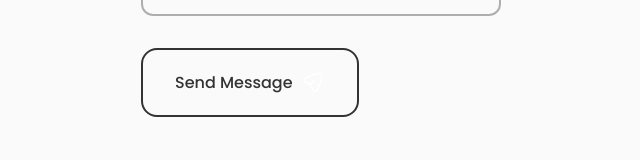
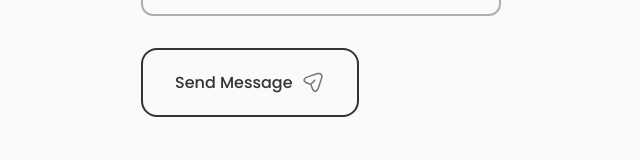
Before and after one commit to Eleoes/personal-portfolio, a React (Vite) app: page / in a window 1280 px wide. Shown: the part 4463-4623 px from the top of the page, without its empty margins (319-959 px from the left). Built offline with nearby package versions, Linux system fonts and the light colour scheme.

Commit message:
fixed contact button svg color

```diff
--- a/src/components/contact/Contact.jsx
+++ b/src/components/contact/Contact.jsx
@@ -38,11 +38,11 @@ const Contact = () => {
                                 >
                                 <path
                                     d="M14.2199 21.9352C13.0399 21.9352 11.3699 21.1052 10.0499 17.1352L9.32988 14.9752L7.16988 14.2552C3.20988 12.9352 2.37988 11.2652 2.37988 10.0852C2.37988 8.91525 3.20988 7.23525 7.16988 5.90525L15.6599 3.07525C17.7799 2.36525 19.5499 2.57525 20.6399 3.65525C21.7299 4.73525 21.9399 6.51525 21.2299 8.63525L18.3999 17.1252C17.0699 21.1052 15.3999 21.9352 14.2199 21.9352ZM7.63988 7.33525C4.85988 8.26525 3.86988 9.36525 3.86988 10.0852C3.86988 10.8052 4.85988 11.9052 7.63988 12.8252L10.1599 13.6652C10.3799 13.7352 10.5599 13.9152 10.6299 14.1352L11.4699 16.6552C12.3899 19.4352 13.4999 20.4252 14.2199 20.4252C14.9399 20.4252 16.0399 19.4352 16.9699 16.6552L19.7999 8.16525C20.3099 6.62525 20.2199 5.36525 19.5699 4.71525C18.9199 4.06525 17.6599 3.98525 16.1299 4.49525L7.63988 7.33525Z"
-                                    fill="var(--container-color)"
+                                    fill="var(--text-color)"
                                 ></path>
                                 <path
                                     d="M10.11 14.7052C9.92005 14.7052 9.73005 14.6352 9.58005 14.4852C9.29005 14.1952 9.29005 13.7152 9.58005 13.4252L13.16 9.83518C13.45 9.54518 13.93 9.54518 14.22 9.83518C14.51 10.1252 14.51 10.6052 14.22 10.8952L10.64 14.4852C10.5 14.6352 10.3 14.7052 10.11 14.7052Z"
-                                    fill="var(--container-color)"
+                                    fill="var(--text-color)"
                                 ></path>
                             </svg>
                         </button>
```
